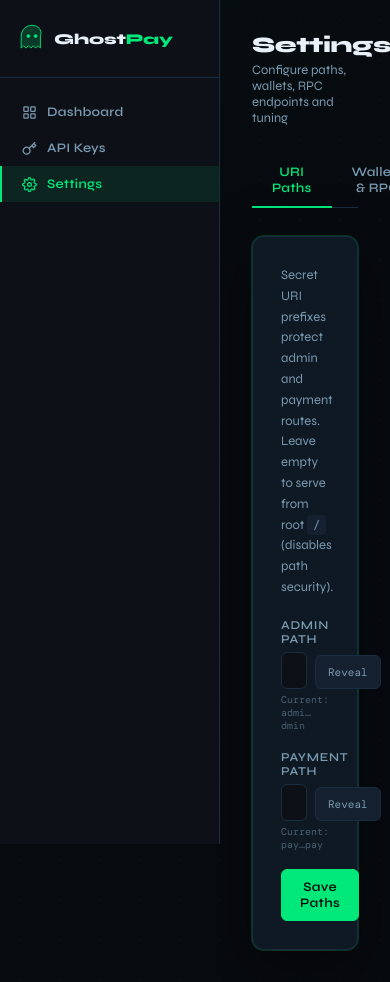
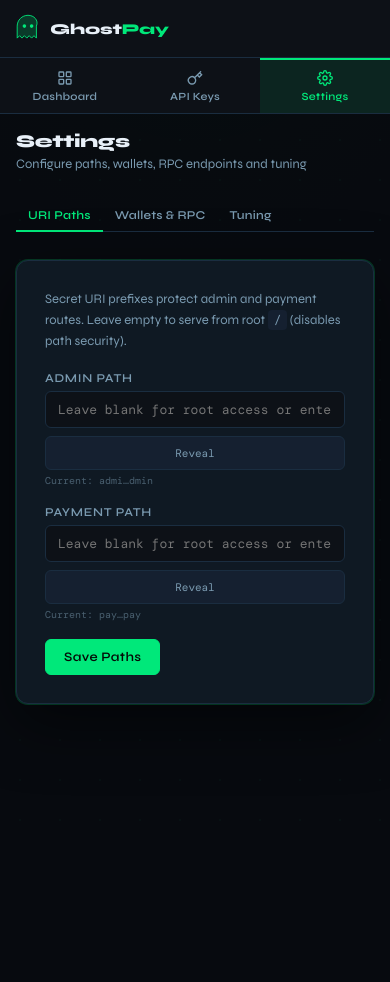
Before and after one commit to FrenchToblerone54/ghostpayments, a Flask app: page /admin/settings in a window 390 px wide. After the commit the page ends 705 px from the top, so only its background shows below. Run offline with Flask 3, Linux system fonts and the light colour scheme; some web fonts are replaced.

Commit message:
feat: mobile-responsive UI and error pages (400/404/405/500)
- Add styled error template with ghost icon and per-code messages
- Error pages only render on admin/payment path prefixes; all other
  paths return empty 404 to prevent info leakage
- Mobile CSS breakpoint at 768px: sidebar becomes horizontal top bar,
  detail grid stacks, form rows stack, pay page padding tightens
- Add .detail-grid class to replace inline grid style on invoice detail

```diff
--- a/app/__init__.py
+++ b/app/__init__.py
@@ -1,4 +1,4 @@
-from flask import Flask
+from flask import Flask, render_template, request
 from app.config import Config
 from app.db import init_db
 
@@ -25,4 +25,28 @@ def create_app():
         db = g.pop("db", None)
         if db is not None:
             db.close()
+    _errors = {
+        400: ("Bad Request", "The server could not understand your request."),
+        404: ("Not Found", "This page doesn't exist or has moved."),
+        405: ("Method Not Allowed", "That HTTP method isn't allowed here."),
+        500: ("Server Error", "Something went wrong on our end."),
+    }
+    def _on_known_path():
+        path = request.path
+        if not admin_prefix and not payment_prefix:
+            return True
+        if admin_prefix and path.startswith(admin_prefix):
+            return True
+        if payment_prefix and path.startswith(payment_prefix):
+            return True
+        return False
+    def _err(code):
+        if not _on_known_path():
+            return ("", 404)
+        title, desc = _errors[code]
+        return render_template("error.html", code=code, title=title, desc=desc), code
+    app.register_error_handler(400, lambda e: _err(400))
+    app.register_error_handler(404, lambda e: _err(404))
+    app.register_error_handler(405, lambda e: _err(405))
+    app.register_error_handler(500, lambda e: _err(500))
     return app
--- a/app/static/css/main.css
+++ b/app/static/css/main.css
@@ -207,6 +207,8 @@ tr:hover td { background: var(--surface2); }
 .tab-pane { display: none; }
 .tab-pane.active { display: block; }
 
+.detail-grid { display: grid; grid-template-columns: 1fr 1fr; gap: 20px; }
+
 .form-group { margin-bottom: 18px; }
 .form-row { display: grid; grid-template-columns: 1fr 1fr; gap: 16px; }
 .input-group { display: flex; gap: 8px; align-items: flex-end; }
@@ -214,6 +216,71 @@ tr:hover td { background: var(--surface2); }
 
 .reveal-btn { font-family: var(--font-mono); font-size: 11px; padding: 9px 12px; background: var(--surface2); border: 1px solid var(--border); border-radius: var(--radius-sm); color: var(--text-dim); cursor: pointer; white-space: nowrap; transition: all .15s; }
 .reveal-btn:hover { border-color: var(--green); color: var(--green); }
+
+@media (max-width: 768px) {
+  .admin-layout { flex-direction: column; }
+  .sidebar {
+    width: 100%;
+    height: auto;
+    position: static;
+    flex-direction: row;
+    flex-wrap: wrap;
+    padding: 0;
+    border-right: none;
+    border-bottom: 1px solid var(--border);
+  }
+  .sidebar-logo {
+    padding: 14px 16px;
+    border-bottom: none;
+    margin-bottom: 0;
+    flex: 1;
+    min-width: 0;
+  }
+  .sidebar-nav {
+    display: flex;
+    flex-direction: row;
+    width: 100%;
+    border-top: 1px solid var(--border);
+    flex: none;
+  }
+  .sidebar-nav a {
+    flex: 1;
+    justify-content: center;
+    padding: 10px 8px;
+    font-size: 11px;
+    border-left: none;
+    border-top: 2px solid transparent;
+    gap: 4px;
+    flex-direction: column;
+    text-align: center;
+  }
+  .sidebar-nav a.active { border-left-color: transparent; border-top-color: var(--green); }
+  .sidebar-nav a svg { width: 16px; height: 16px; }
+  .main-content { padding: 16px; max-width: 100vw; }
+  .page-header h1 { font-size: 18px; }
+  .stats-grid { grid-template-columns: repeat(2, 1fr); gap: 10px; margin-bottom: 16px; }
+  .stat-card { padding: 14px; }
+  .stat-card .stat-value { font-size: 22px; }
+  .form-row { grid-template-columns: 1fr; gap: 0; }
+  table { font-size: 12px; }
+  th, td { padding: 8px 8px; }
+  .detail-grid { grid-template-columns: 1fr; }
+  .page-header[style*="justify-content:space-between"] { flex-direction: column; align-items: flex-start !important; gap: 8px; }
+  .tab-btn { padding: 8px 12px; font-size: 12px; }
+  .card[style*="max-width:600px"] { max-width: 100% !important; }
+  .pay-card { max-width: 100%; }
+  .pay-header { padding: 16px 18px 14px; }
+  .pay-amount-block, .pay-address-block { padding: 14px 18px 0; }
+  .pay-amount { font-size: 26px; }
+  .pay-chain-tabs { padding: 12px 18px 0; }
+  .pay-qr-wrap { padding: 18px; }
+  .pay-status-bar { padding: 12px 18px; }
+  .pay-network-note { padding: 8px 18px 16px; }
+  .success-card { padding: 36px 24px; }
+  .input-group { flex-direction: column; }
+  .input-group input { width: 100%; }
+  .reveal-btn { width: 100%; }
+}
 
 @keyframes pulse-dot {
   0%, 100% { opacity: 1; transform: scale(1); }
--- a/app/templates/admin/detail.html
+++ b/app/templates/admin/detail.html
@@ -36,7 +36,7 @@
       <span class="badge badge-{{ invoice.status }}">{{ invoice.status }}</span>
     </div>
 
-    <div style="display:grid;grid-template-columns:1fr 1fr;gap:20px;">
+    <div class="detail-grid">
       <div class="card" style="padding:24px;">
         <div style="font-family:var(--font-mono);font-size:11px;text-transform:uppercase;letter-spacing:.06em;color:var(--text-dim);margin-bottom:16px;">Invoice Details</div>
         {% set rows = [
```
Also changed, not shown: app/templates/error.html (added, +28 -0 lines).
